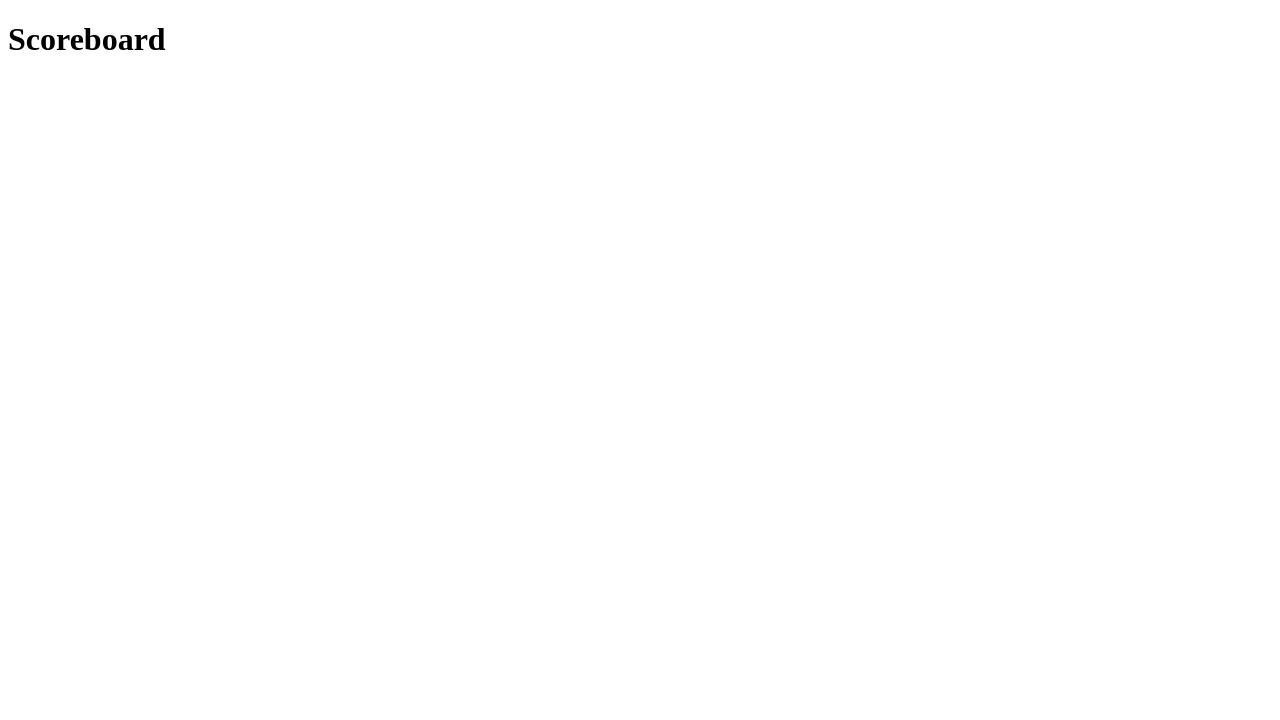
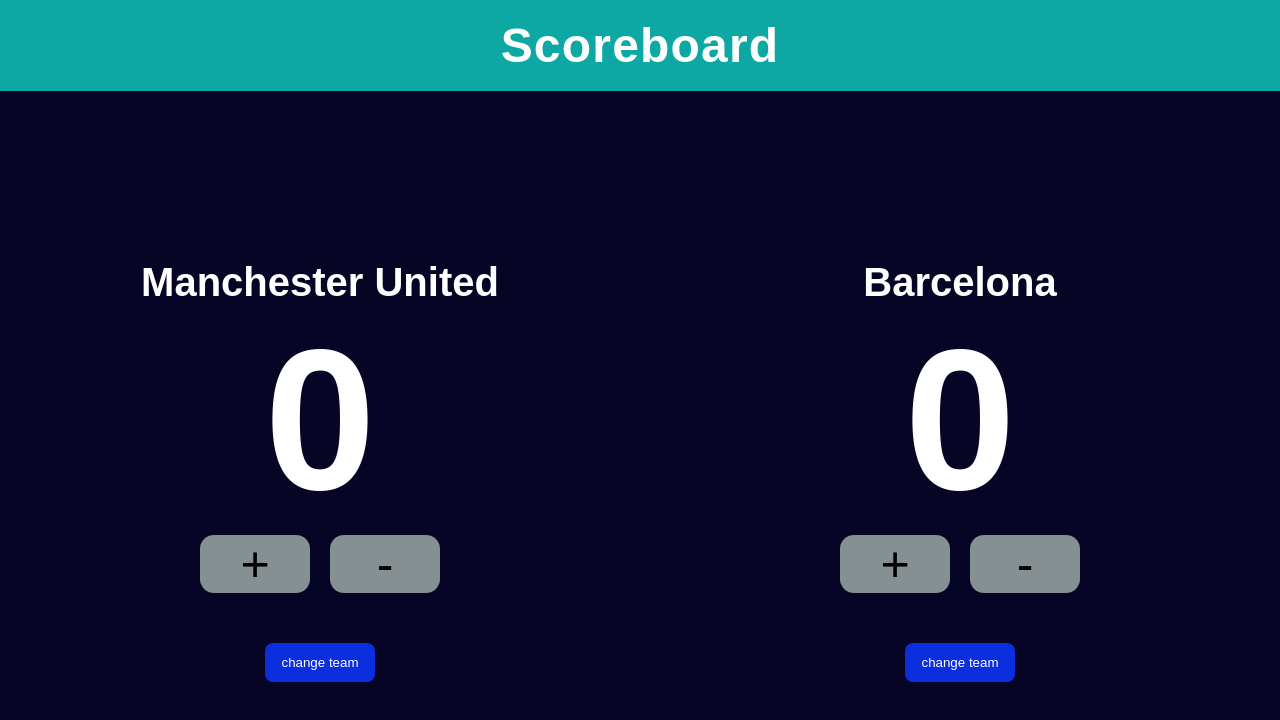
Before and after one commit to FahriPrasetya/Score-Board, a plain HTML site: page index.html in a window 1280 px wide. Drawn offline with Linux system fonts and the light colour scheme.

Commit message:
Menambahkan styling pada website

```diff
--- a/index.html
+++ b/index.html
@@ -1,11 +1,39 @@
 <!DOCTYPE html>
 <html lang="en">
+
 <head>
     <meta charset="UTF-8">
     <meta name="viewport" content="width=device-width, initial-scale=1.0">
     <title>Score-Board Apps</title>
+    <link rel="stylesheet" href="style/style.css">
 </head>
+
 <body>
-    <h1>Scoreboard</h1>
+    <header>
+        <h1>Scoreboard</h1>
+    </header>
+
+    <div class="main-section">
+        <div class="team-A">
+            <h3 class="team-name">Manchester United</h3>
+            <p class="score"><strong>0</strong></p>
+            <div class="update-score-buttons">
+                <button type="button" class="increase-score-button">+</button>
+                <button type="button" class="decrease-score-button">-</button>
+            </div>
+            <button type="button" class="change-team-name">change team</button>
+        </div>
+
+        <div class="team-B">
+            <h3 class="team-name">Barcelona</h3>
+            <p class="score"><strong>0</strong></p>
+            <div class="update-score-buttons">
+                <button type="button" class="increase-score-button">+</button>
+                <button type="button" class="decrease-score-button">-</button>
+            </div>
+            <button type="button" class="change-team-name">change team</button>
+        </div>
+    </div>
 </body>
+
 </html>
--- a/style/style.css
+++ b/style/style.css
@@ -0,0 +1,85 @@
+* {
+    margin: 0;
+    padding: 0;
+    box-sizing: border-box;
+}
+
+body{
+    display: flex;
+    flex-direction: column;
+    height: 100vh;
+}
+
+header {
+    flex: 0 0 auto;
+    background-color: #0da8a3;
+    padding: 18px 0;
+}
+
+header h1 {
+    text-align: center;
+    font-family: Arial, Helvetica, sans-serif;
+    color: white;
+    font-weight: bolder;
+    letter-spacing: 1.2px;
+    font-size: 48px;
+}
+
+.main-section {
+    flex: 1;
+    display: flex;
+    justify-content: center;
+    align-items: center;
+
+    background-color: #060526;
+    color: white;
+    font-family: Arial, Helvetica, sans-serif;
+}
+
+.team-A, .team-B {
+    flex: 1;
+    display: flex;
+    flex-direction: column;
+    align-items: center;
+    padding-top: 50px;
+}
+
+.team-name {
+    font-size: 40px;
+}
+
+.score {
+    font-size: 200px;
+}
+
+.update-score-buttons {
+    display: flex;
+    gap: 20px;
+}
+
+.increase-score-button, .decrease-score-button {
+    border: none;
+    background-color: #868f91;
+    min-width: 110px;
+    border-radius: 14px;
+    font-size: 50px;
+}
+
+.increase-score-button:hover, .decrease-score-button:hover {
+    cursor: pointer;
+    background-color: #676c6d;
+}
+
+.change-team-name {
+    margin-top: 50px;
+    padding: 12px 16px;
+    border: none;
+    background-color: #0b2ede;
+    color: white;
+    border-radius: 8px;
+}
+
+.change-team-name:hover {
+    cursor: pointer;
+    background-color: #041d99;
+}
```
